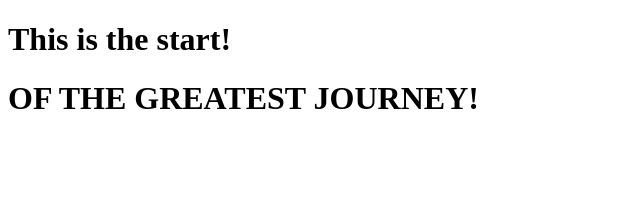
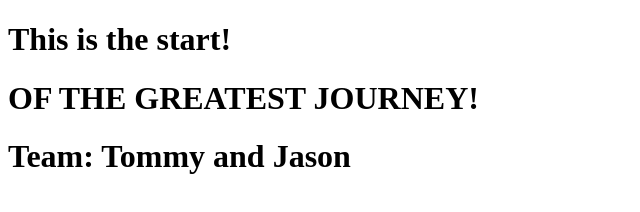
Before and after one commit to JTTekSolutions/JTGameReviewSite, a plain HTML site: page index.html in a window 1280 px wide. Shown: the whole page, without its empty margins (0-640 px from the left). Drawn offline with Linux system fonts and the light colour scheme.

Commit message:
added team names

```diff
--- a/index.html
+++ b/index.html
@@ -4,5 +4,6 @@
 	<body>
 		<h1>This is the start!</h1>
 		<h1>OF THE GREATEST JOURNEY!</h1>
+		<h1>Team: Tommy and Jason</h1>
 	</body>
 </html>
```
